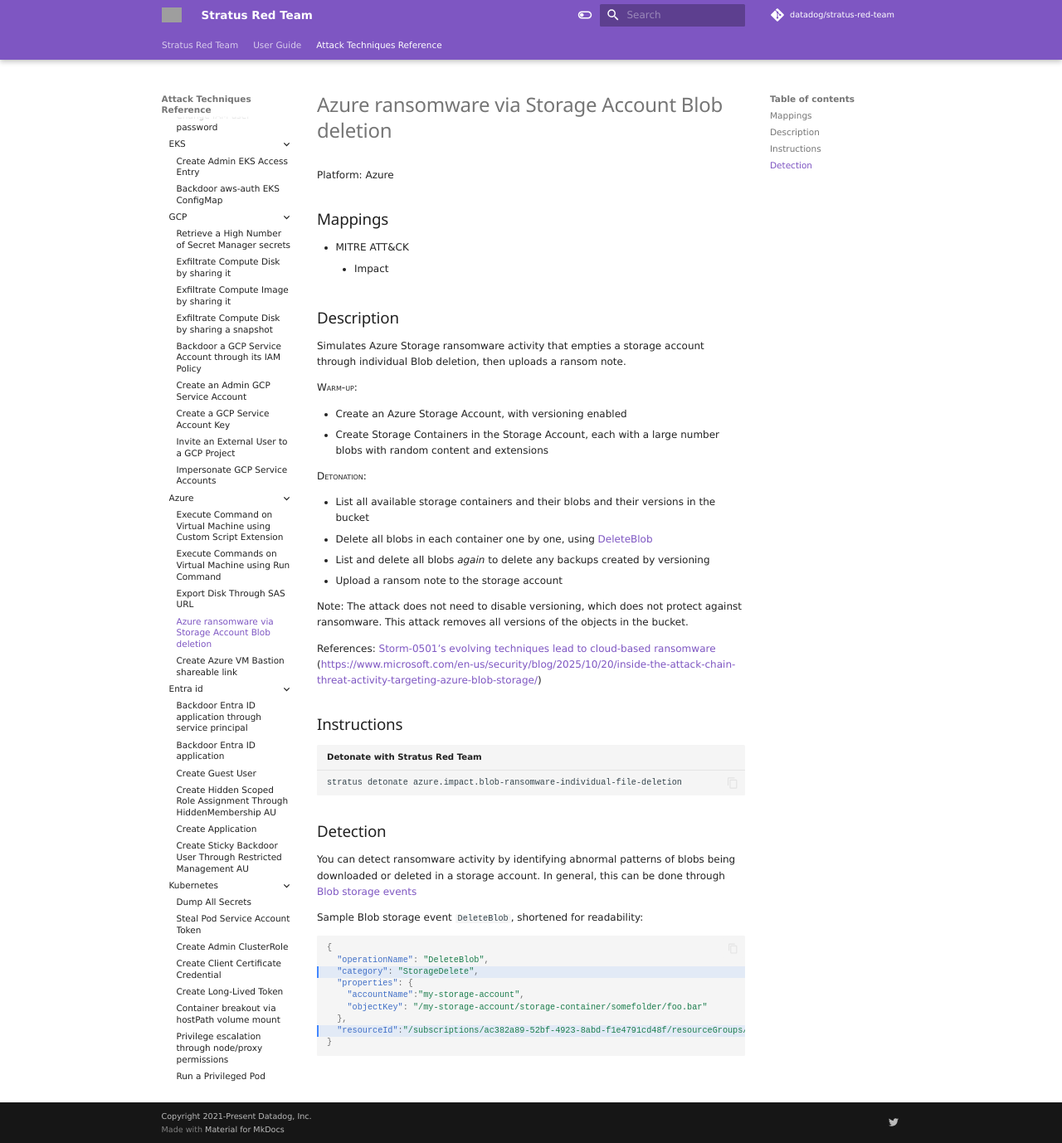
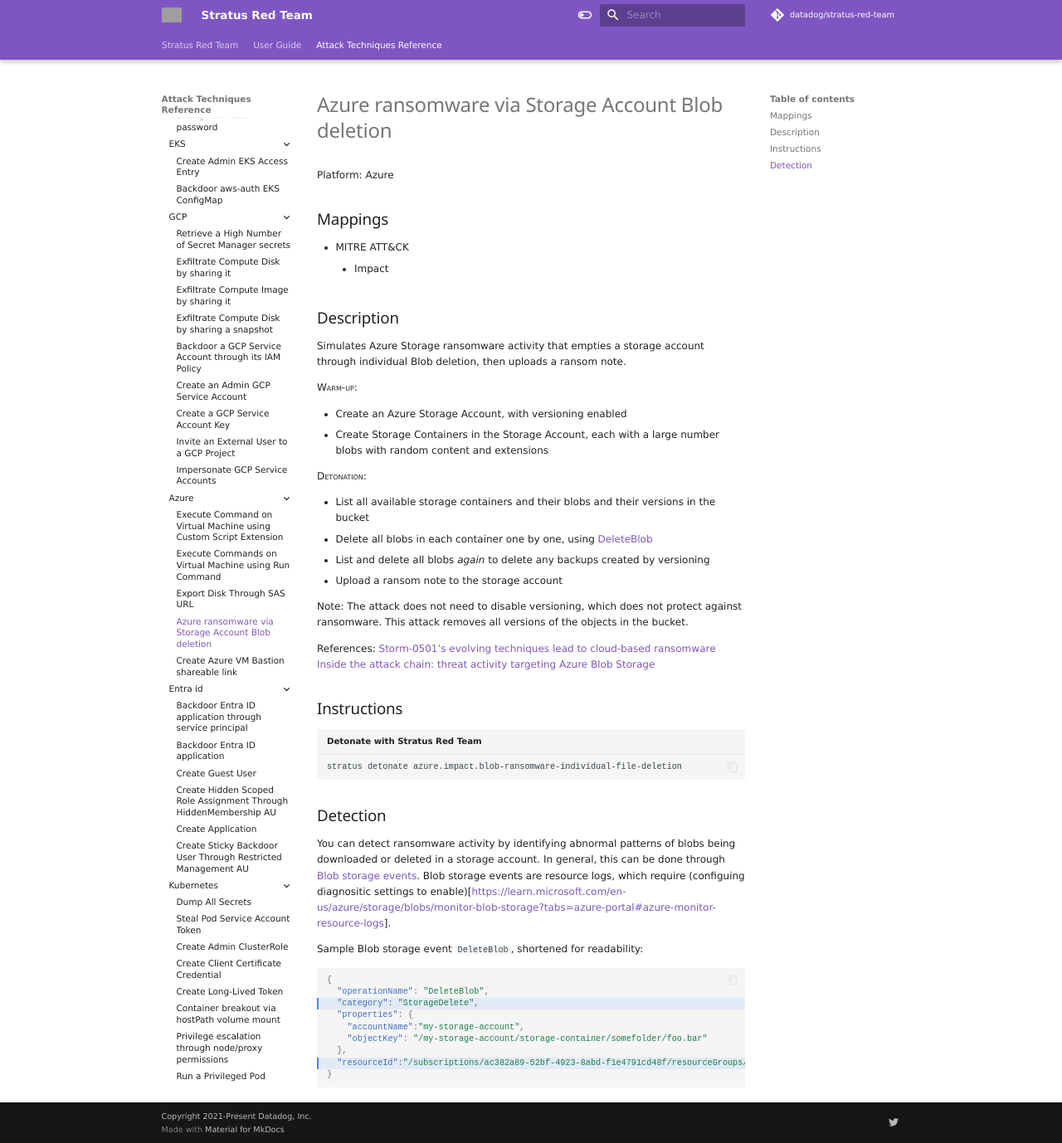
Before and after one commit to DataDog/stratus-red-team, an MkDocs documentation site: the page built from docs/attack-techniques/azure/azure.impact.blob-ransomware-individual-file-deletion.md, in a window 1280 px wide and 1378 px high. Shown: the whole window at 83% size. Built offline with MkDocs 1.6.1 and Material for MkDocs 9.7.7, drawn with Linux system fonts in a browser that asks for light colours; nearby versions of some CDN libraries; library files that are not in the unit come from our copies; comment, search, counter and statistics services are not loaded; grey boxes are pictures that could not be loaded.

Commit message:
change docs

```diff
--- a/docs/attack-techniques/azure/azure.impact.blob-ransomware-individual-file-deletion.md
+++ b/docs/attack-techniques/azure/azure.impact.blob-ransomware-individual-file-deletion.md
@@ -37,7 +37,7 @@
 
 References:
 [Storm-0501’s evolving techniques lead to cloud-based ransomware](https://www.microsoft.com/en-us/security/blog/2025/08/27/storm-0501s-evolving-techniques-lead-to-cloud-based-ransomware/)
-(https://www.microsoft.com/en-us/security/blog/2025/10/20/inside-the-attack-chain-threat-activity-targeting-azure-blob-storage/)
+[Inside the attack chain: threat activity targeting Azure Blob Storage](https://www.microsoft.com/en-us/security/blog/2025/10/20/inside-the-attack-chain-threat-activity-targeting-azure-blob-storage/)
 
 
 
@@ -50,7 +50,8 @@
 
 
 You can detect ransomware activity by identifying abnormal patterns of blobs being downloaded or deleted in a storage account.
-In general, this can be done through [Blob storage events](https://learn.microsoft.com/en-us/azure/storage/blobs/storage-blob-event-overview)
+In general, this can be done through [Blob storage events](https://learn.microsoft.com/en-us/azure/storage/blobs/storage-blob-event-overview).
+Blob storage events are resource logs, which require (configuing diagnositic settings to enable)[https://learn.microsoft.com/en-us/azure/storage/blobs/monitor-blob-storage?tabs=azure-portal#azure-monitor-resource-logs].
 
 Sample Blob storage event <code>DeleteBlob</code>, shortened for readability:
 
```
